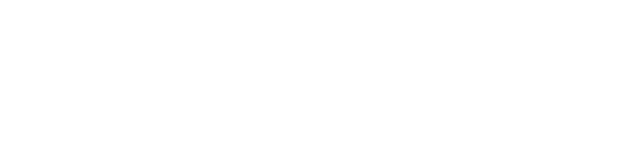
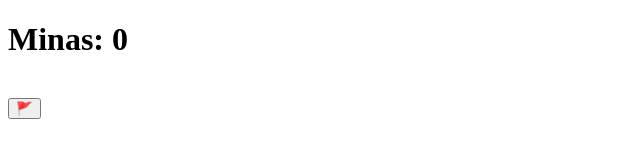
Before and after one commit to stef4no1/busca-minas, a plain HTML site: page index.html in a window 1280 px wide. Shown: the whole page, without its empty margins (0-640 px from the left). Drawn offline with Linux system fonts and the light colour scheme.

Commit message:
upload html

```diff
--- a/index.html
+++ b/index.html
@@ -8,7 +8,10 @@
     <title>Busca Minas</title>
 </head>
 <body>
-
+    <h1>Minas: <span id="mines-count">0</span></h1>
+    <div class="board"></div>
+    <br>
+    <button id="flag-button">🚩</button>
     <!-- script -->
     <script src="script.js"></script>
 </body>
```
